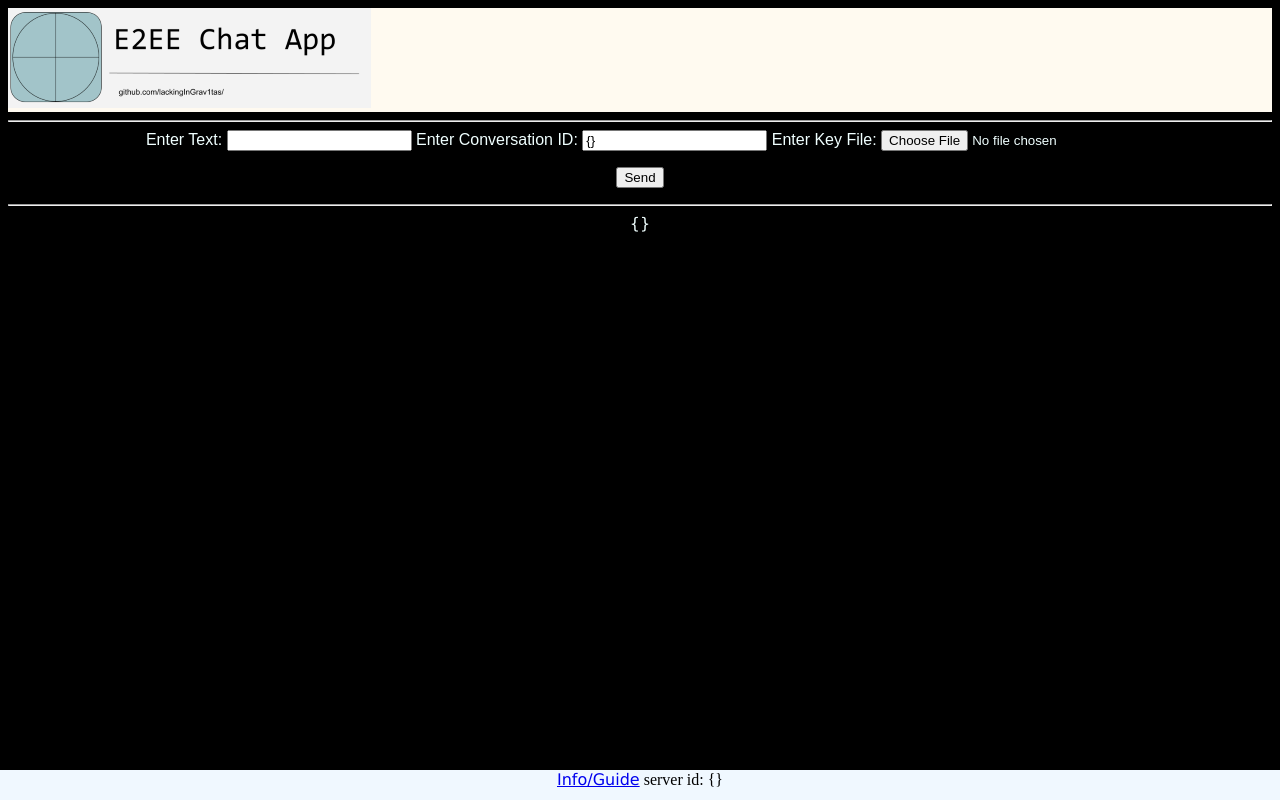
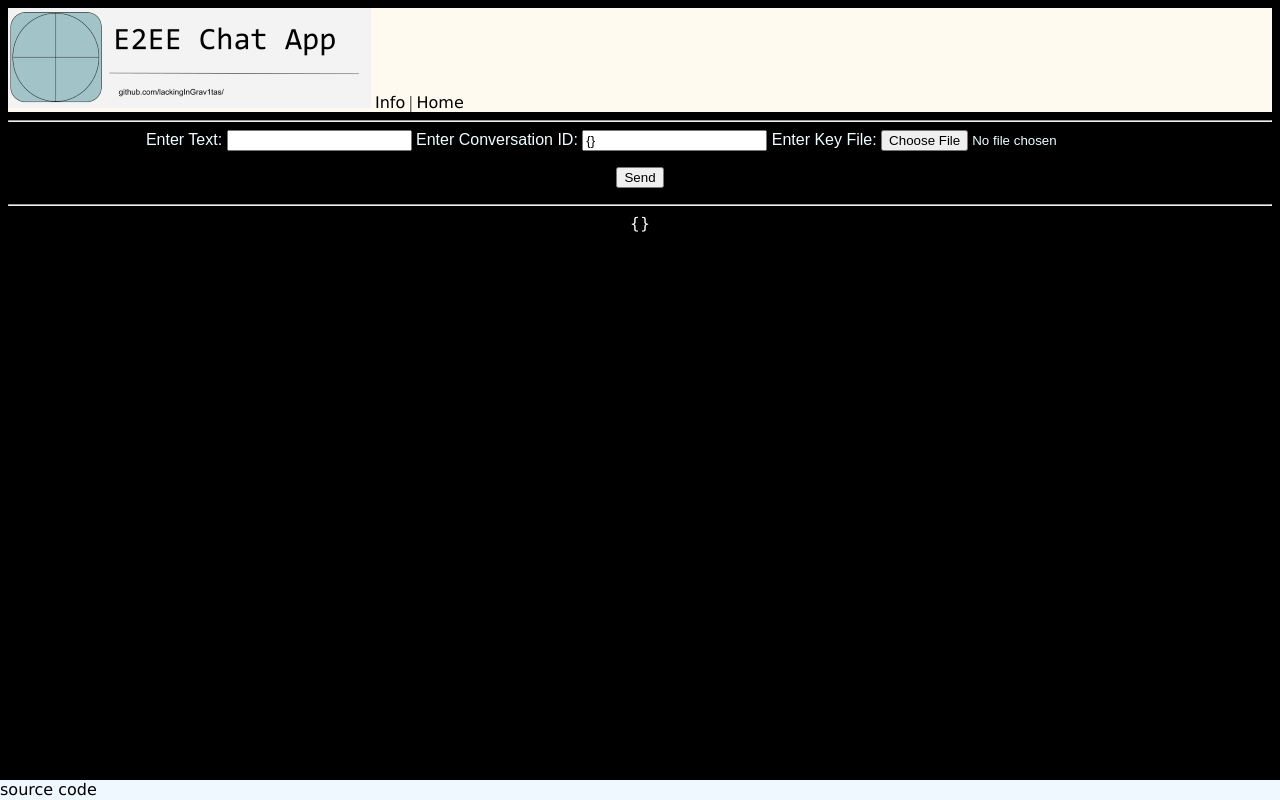
Before and after one commit to LackingInGrav1tas/secure-chatapp, a Flask app: template templates/index.html in a window 1280 px wide. Run offline with Flask 2, Linux system fonts and the light colour scheme; the template is opened without the code that fills it, so the values that code supplies are empty.

Commit message:
Update index.html

```diff
--- a/templates/index.html
+++ b/templates/index.html
@@ -9,7 +9,12 @@
 <!--<body style="background-image: linear-gradient(to right, #708090, black, black, #708090)"></!-->
 <body style="background-color: black;">
     <div style="background-color:floralwhite; display: flex; align-items: left; justify-content: left;">
-        <div style="flex-basis: 40%;"><img style="font-family: Verdana, Geneva, Tahoma, sans-serif; font-size: x-large; text-align: center;" src="/static/resized_logo.png" alt="E2EE Chat App"></div>
+        <div style="flex-basis: 40%;">
+            <img style="font-family: Verdana, Geneva, Tahoma, sans-serif; font-size: x-large; text-align: center;" src="/static/resized_logo.png" alt="E2EE Chat App">
+            <a href="/info/" style="font-family: Verdana, Geneva, Tahoma, sans-serif; color: black; text-decoration: none;">Info</a>
+            <a> | </a>
+            <a href="/" style="font-family: Verdana, Geneva, Tahoma, sans-serif; color: black; text-decoration: none;">Home</a>
+        </div>
         <div style="font-size: 20px; padding-left: 20px;"><p style="font-family: Verdana, Geneva, Tahoma, sans-serif;"></p></div>
     </div>
     <center style="color: azure;">
@@ -34,12 +39,7 @@
         </a>
     </center>
 </body>
-<footer style="position:fixed;bottom: 0;left:0;right:0;height:30px; background-color: aliceblue;">
-    <center>
-        <a href="/info/" style="font-family: Verdana, Geneva, Tahoma, sans-serif;">Info/Guide</a>
-        <a>
-            server id: {}
-        </a>
-    </center>
+<footer style="position:fixed;bottom: 0;left:0;right:0;height:20px; background-color: aliceblue;">
+    <a href="https://github.com/LackingInGrav1tas/e2ee-chat-app" style="font-family: Verdana, Geneva, Tahoma, sans-serif; color: black; text-decoration: none;">source code</a>
 </footer>
 </html>
```
